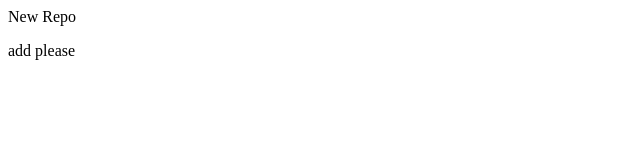
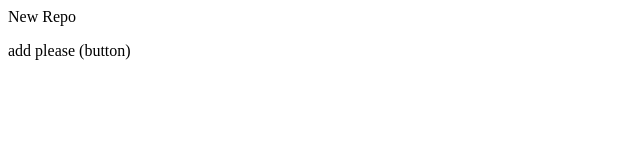
Before and after one commit to devansharyan123/localrepo, a plain HTML site: page index.html in a window 1280 px wide. Shown: the full height of the page, 0-640 px from the left. Drawn offline with Linux system fonts and the light colour scheme.

Commit message:
button added

```diff
--- a/index.html
+++ b/index.html
@@ -1,2 +1,2 @@
 <p> New Repo</p>
-<p> add please</p>
+<p> add please (button)</p>
```
